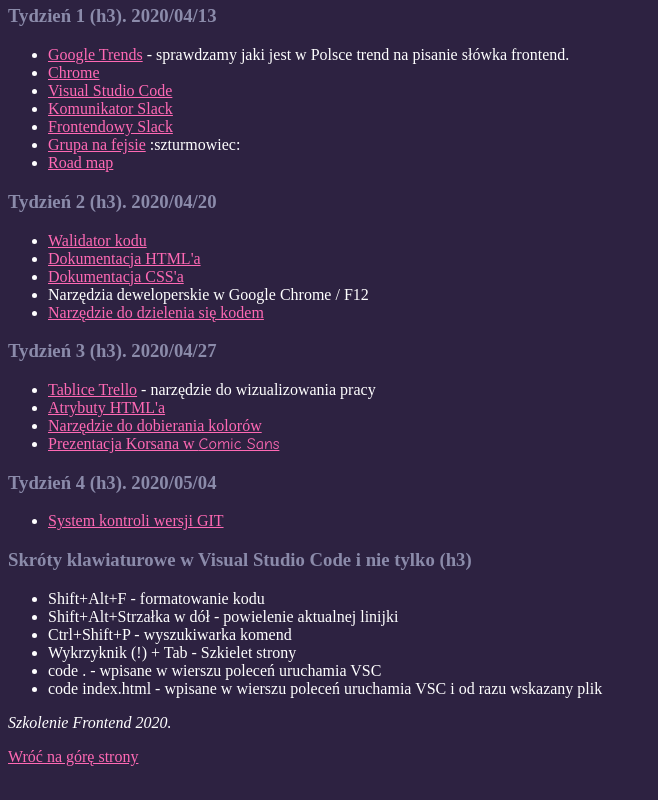
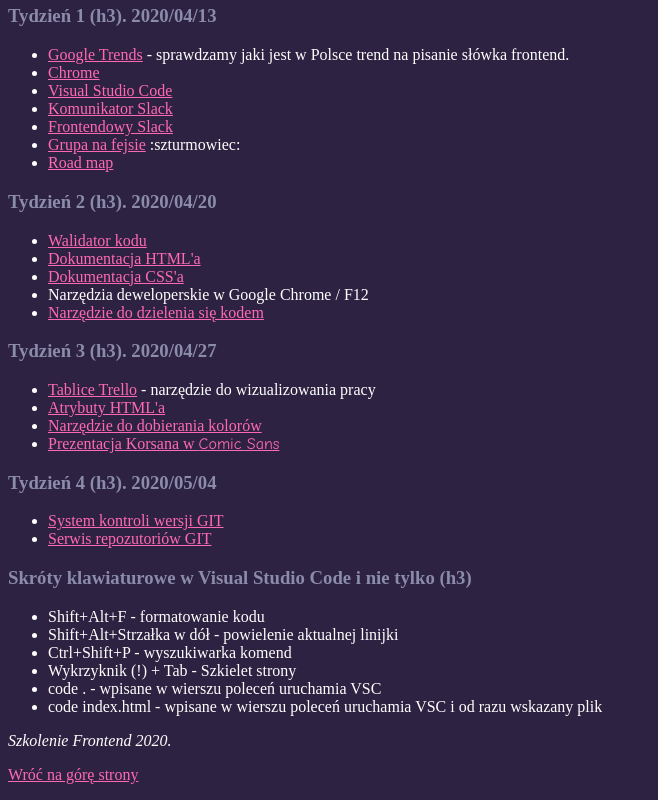
Before and after one commit to wtf-vize/homepage, a plain HTML site: page nauka.html in a window 1280 px wide. Shown: the part 443-1243 px from the top of the page, without its empty margins (0-658 px from the left). Drawn offline with Linux system fonts and the light colour scheme.

Commit message:
s04e03. dodalem link do github

```diff
--- a/nauka.html
+++ b/nauka.html
@@ -82,6 +82,7 @@
                 <h3>Tydzień 4 (h3). 2020/05/04</h3>
                 <ul>
                     <li><a href="http://git-scm.com" target="_blank">System kontroli wersji GIT</a></li>
+                    <li><a href="https://github.com" target="_blank">Serwis repozutoriów GIT</a></li>
                 </ul>
             </article>
             <article>
```
